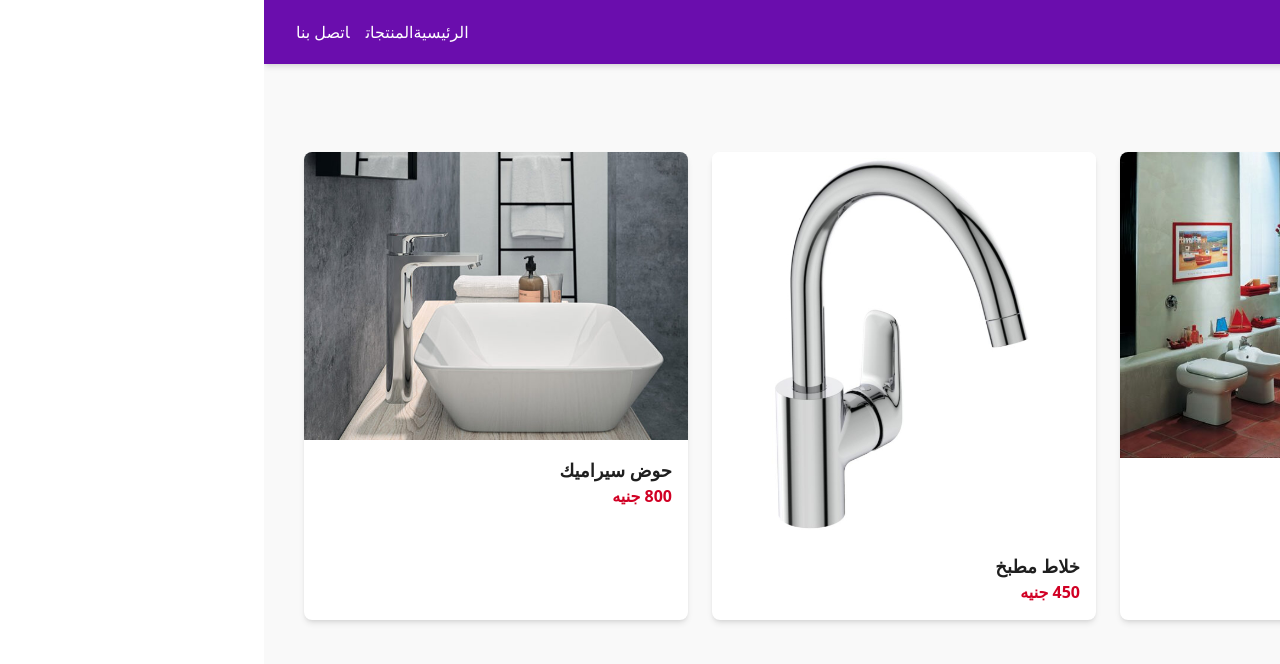
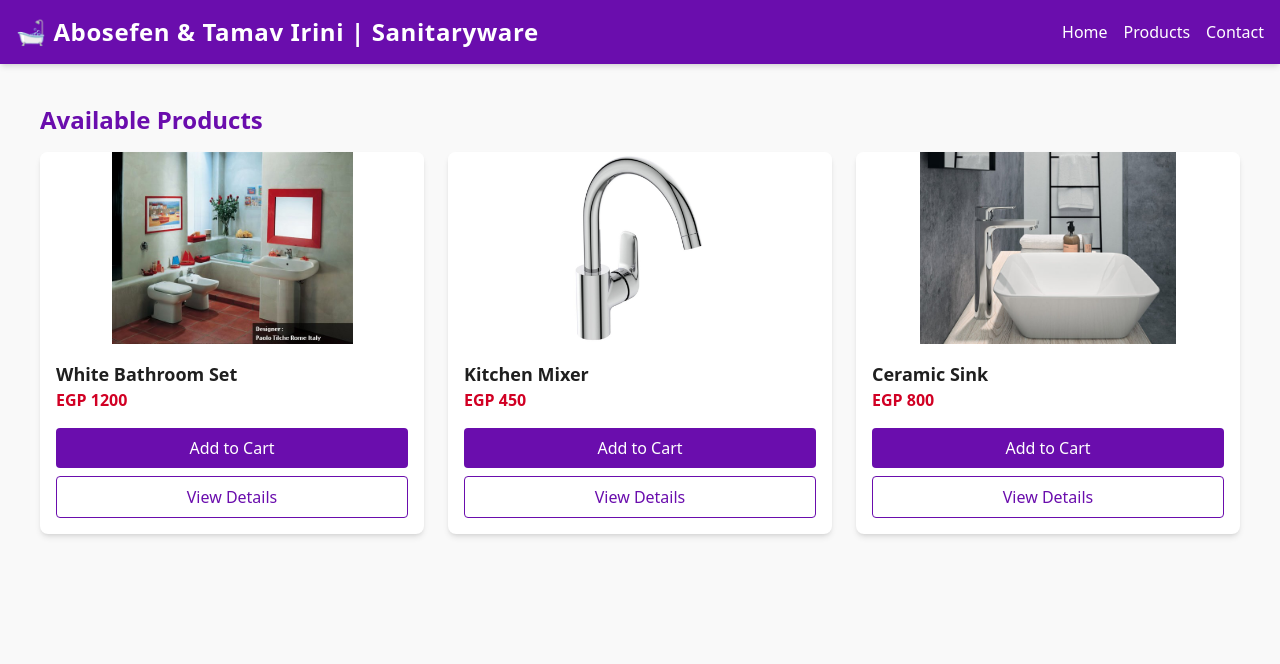
Before and after one commit to AntoniousShehata/AbosefenTamave, a React (Vite) app: page / in a window 1280 px wide. Shown: the top 664 px of the page. Built offline with nearby package versions, Linux system fonts and the light colour scheme.

Commit message:
english version only with updates of products section

```diff
--- a/index.html
+++ b/index.html
@@ -1,5 +1,5 @@
 <!doctype html>
-<html lang="ar" dir="rtl">
+<html lang="en" dir="ltr">
   <head>
     <meta charset="UTF-8" />
     <link rel="icon" type="image/svg+xml" href="/vite.svg" />
--- a/src/components/Header.jsx
+++ b/src/components/Header.jsx
@@ -5,12 +5,12 @@ function Header() {
     <header className="bg-primary text-white shadow-md">
       <div className="container mx-auto px-4 py-4 flex items-center justify-between">
         <div className="text-2xl font-bold tracking-wide">
-          أبوسيفين و تماف إيريني
+        🛁 Abosefen & Tamav Irini | Sanitaryware
         </div>
         <nav className="space-x-4">
-          <a href="#" className="hover:text-secondary transition">الرئيسية</a>
-          <a href="#" className="hover:text-secondary transition">المنتجات</a>
-          <a href="#" className="hover:text-secondary transition">اتصل بنا</a>
+          <a href="#" className="hover:text-secondary transition">Home</a>
+          <a href="#" className="hover:text-secondary transition">Products</a>
+          <a href="#" className="hover:text-secondary transition">Contact</a>
         </nav>
       </div>
     </header>
--- a/src/pages/Products.jsx
+++ b/src/pages/Products.jsx
@@ -6,36 +6,63 @@ import ceramicSink from '../pictures/ceramic_sink.jpg';
 const dummyProducts = [
   {
     id: 1,
-    name: 'طقم حمام أبيض',
-    price: '1200 جنيه',
+    name: 'White Bathroom Set',
+    price: 'EGP 1200',
     image: idealToilet,
-    className: "w-full h-48 object-cover object-center",
   },
   {
     id: 2,
-    name: 'خلاط مطبخ',
-    price: '450 جنيه',
+    name: 'Kitchen Mixer',
+    price: 'EGP 450',
     image: kitchenMixer,
   },
   {
     id: 3,
-    name: 'حوض سيراميك',
-    price: '800 جنيه',
+    name: 'Ceramic Sink',
+    price: 'EGP 800',
     image: ceramicSink,
   },
 ];
 
 function Products() {
+  const handleAddToCart = (productName) => {
+    alert(`🛒 "${productName}" has been added to your cart.`);
+  };
+
+  const handleViewDetails = (productName) => {
+    alert(`ℹ️ Details for: ${productName}`);
+  };
+
   return (
     <div className="p-6">
-      <h2 className="text-2xl font-bold mb-4 text-primary">المنتجات المتوفرة</h2>
+      <h2 className="text-2xl font-bold mb-4 text-primary">Available Products</h2>
       <div className="grid grid-cols-1 md:grid-cols-3 gap-6">
         {dummyProducts.map(product => (
-          <div key={product.id} className="bg-white rounded-lg shadow-md overflow-hidden">
-            <img src={product.image} alt={product.name} className="w-full h-58 object-contain object-center bg-white" />
-            <div className="p-4">
-              <h3 className="text-lg font-semibold">{product.name}</h3>
-              <p className="text-secondary font-bold">{product.price}</p>
+          <div key={product.id} className="bg-white rounded-lg shadow-md overflow-hidden flex flex-col">
+            <img
+              src={product.image}
+              alt={product.name}
+              className="w-full h-48 object-contain object-center bg-white"
+            />
+            <div className="p-4 flex-1 flex flex-col justify-between">
+              <div className="mb-4">
+                <h3 className="text-lg font-semibold">{product.name}</h3>
+                <p className="text-secondary font-bold">{product.price}</p>
+              </div>
+              <div className="flex flex-col gap-2 mt-auto">
+                <button
+                  onClick={() => handleAddToCart(product.name)}
+                  className="bg-primary text-white py-2 px-4 rounded hover:bg-secondary transition-all"
+                >
+                  Add to Cart
+                </button>
+                <button
+                  onClick={() => handleViewDetails(product.name)}
+                  className="border border-primary text-primary py-2 px-4 rounded hover:bg-primary hover:text-white transition-all"
+                >
+                  View Details
+                </button>
+              </div>
             </div>
           </div>
         ))}
```
Also changed, not shown: 1 other file (tests, documents, lock files or other folders).
